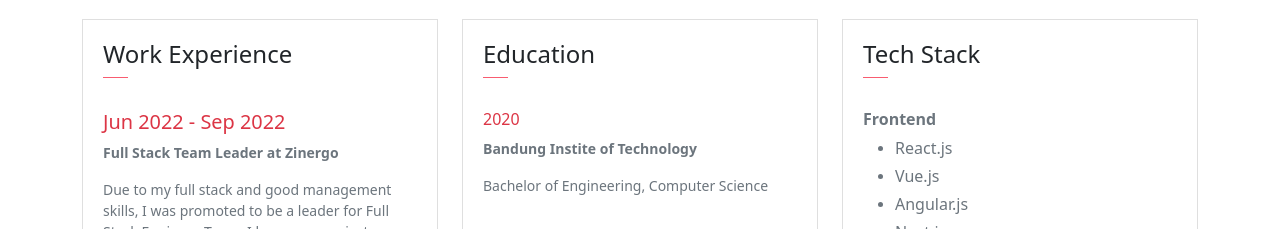
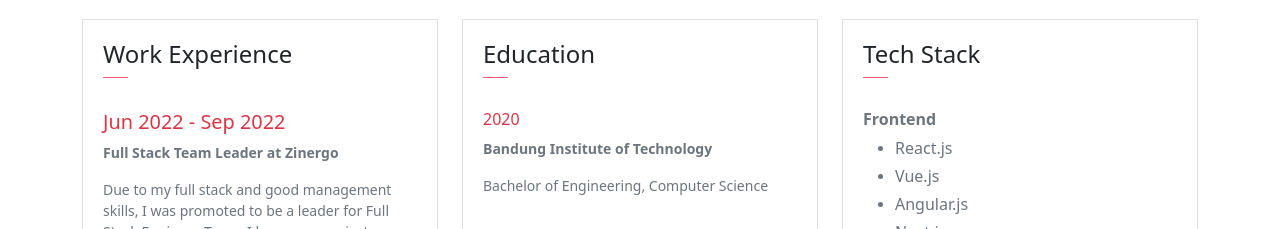
Before and after one commit to WillyWilsen/My-Profile-UI, a Next.js app: page / in a window 1280 px wide. Shown: the part 1300-1529 px from the top of the page. Built offline with nearby package versions, Linux system fonts and the light colour scheme; no server answers.

Commit message:
Little Fix

```diff
--- a/pages/index.js
+++ b/pages/index.js
@@ -156,7 +156,7 @@ export default function Home() {
                           </div>
                           <div className={custom.cardbody}>
                               <h6 className="title text-danger">2020</h6>
-                              <p><b>Bandung Instite of Technology</b></p>
+                              <p><b>Bandung Institute of Technology</b></p>
                               <p className="subtitle">Bachelor of Engineering, Computer Science</p>
                           </div>
                       </div>
```
